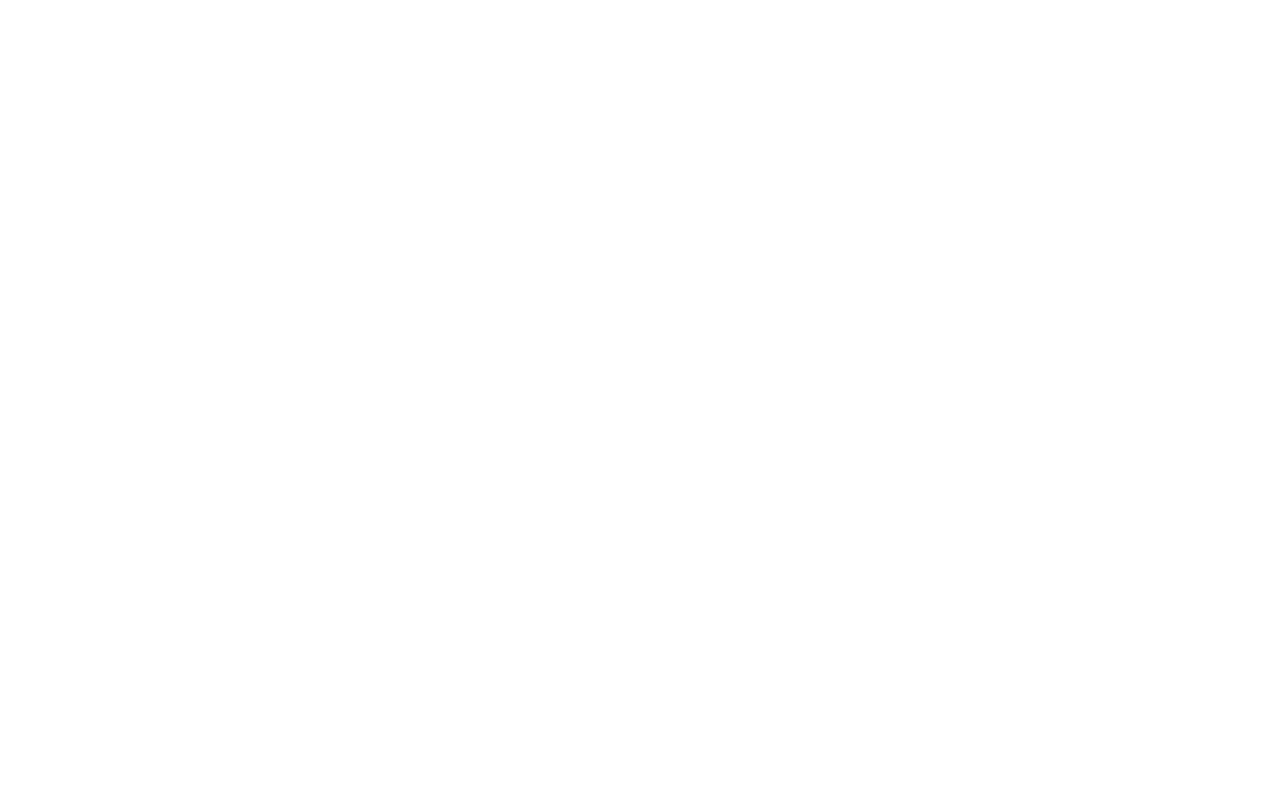
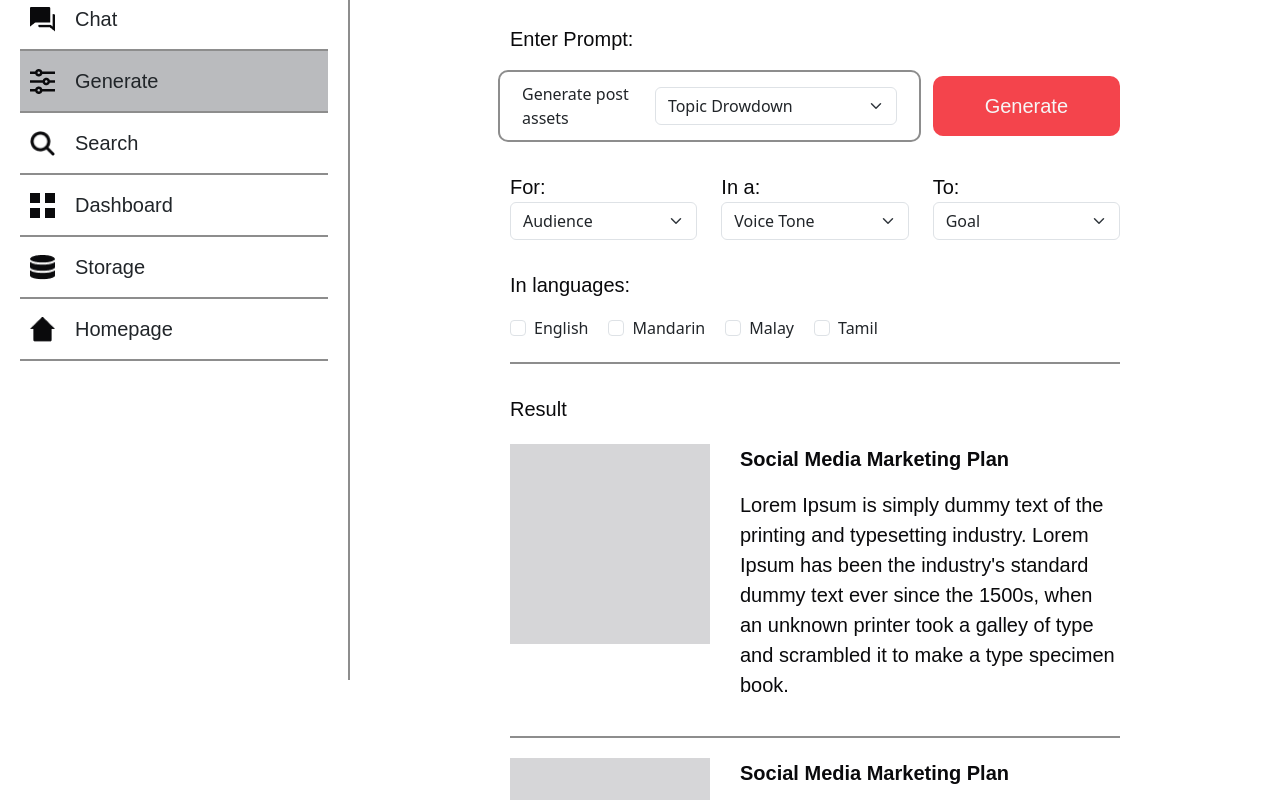
Before and after one commit to ramaiswara98/berlayar-ui, a React (Create React App) app: page /generate in a window 1280 px wide. Before the commit this address had no page. Shown: the part 120-920 px from the top of the page. Before the commit the page ends 800 px from the top, so only its background shows below. Built offline with nearby package versions, Linux system fonts and the light colour scheme.

Commit message:
Add Generate Page for website view

```diff
--- a/src/App.js
+++ b/src/App.js
@@ -9,6 +9,7 @@ import Login from "./pages/Login/Login";
 import SignUp from "./pages/SignUp/SignUp";
 import Dashboard from "./pages/Dashboard/Dashboard";
 import AdminPage from "./component/AdminPage/AdminPage";
+import Generate from "./pages/Generate/Generate";
 
 function App() {
   return (
@@ -58,6 +59,15 @@ function App() {
         }
         />
     </Routes>
+    <Routes>
+      <Route
+        exact
+        path="/generate"
+        element={
+          <AdminPage content={<Generate/> } page={'generate'}/>
+        }
+        />
+    </Routes>
    </Router>
   );
 }
--- a/src/component/AdminPage/AdminPage.css
+++ b/src/component/AdminPage/AdminPage.css
@@ -3,6 +3,7 @@
 }
 .left-side{
     width: 100%;
+    margin-left: 350px;
 }
 .content{
     padding: 20px 120px;
--- a/src/component/SideBar/SideBar.css
+++ b/src/component/SideBar/SideBar.css
@@ -2,6 +2,7 @@
     width: 350px;
     height: 100vh;
     border-right: 2px solid #8D8D8D;
+    position:fixed;
 }
 
 .active{
--- a/src/component/SideBar/SideBar.js
+++ b/src/component/SideBar/SideBar.js
@@ -1,4 +1,5 @@
 import React from 'react'
+import { useNavigate } from 'react-router-dom'
 
 import './SideBar.css'
 import LogoBlack from '../../assets/images/logo-black.png'
@@ -10,7 +11,13 @@ import IcStorage from '../../assets/icon/ic_database.png'
 import IcHome from '../../assets/icon/ic_home.png'
 
 function SideBar(props) {
-  const active = "active"
+
+  const navigate = useNavigate();
+
+  const goto = (path) => {
+    navigate(path)
+  }
+
   const selectedPage = (currentPage, menuPage)=> {
     if(currentPage === menuPage){
       return 'active'
@@ -18,32 +25,31 @@ function SideBar(props) {
       return ''
     }
   }
-  console.log(props.page)
   return (
     <div className='sidebar'>
       <div className='menu'>
         <img className='menu-logo' src={LogoBlack} alt='logo-black'/>
-        <div className={"menu-item "}>
+        <div className={"menu-item "} onClick={() => goto('/chat')}>
           <img src={IcChat} alt='Icon Chat' className='menu-item-icon'/>
           <p className='menu-item-text'>Chat</p>
         </div>
-        <div className={"menu-item "+selectedPage(props.page,'generate')}>
+        <div className={"menu-item "+selectedPage(props.page,'generate')}  onClick={() => goto('/generate')}>
           <img src={IcGenerate} alt='Icon Generate' className='menu-item-icon'/>
           <p className='menu-item-text'>Generate</p>
         </div>
-        <div className={"menu-item "+selectedPage(props.page,'search')}>
+        <div className={"menu-item "+selectedPage(props.page,'search')}  onClick={() => goto('/search')}>
           <img src={IcSearch} alt='Icon Search' className='menu-item-icon'/>
           <p className='menu-item-text'>Search</p>
         </div>
-        <div className={"menu-item "+selectedPage(props.page,'dashboard')}>
+        <div className={"menu-item "+selectedPage(props.page,'dashboard')}  onClick={() => goto('/dashboard')}>
           <img src={IcDashboard} alt='Icon Dashboard' className='menu-item-icon'/>
           <p className='menu-item-text'>Dashboard</p>
         </div>
-        <div className={"menu-item "+selectedPage(props.page,'storage')}>
+        <div className={"menu-item "+selectedPage(props.page,'storage')}  onClick={() => goto('/storage')}>
           <img src={IcStorage} alt='Icon Storage' className='menu-item-icon'/>
           <p className='menu-item-text'>Storage</p>
         </div>
-        <div className={"menu-item "+selectedPage(props.page,'homepage')}>
+        <div className={"menu-item "+selectedPage(props.page,'homepage')}  onClick={() => goto('/homepage')}>
           <img src={IcHome} alt='Icon Home' className='menu-item-icon'/>
           <p className='menu-item-text'>Homepage</p>
         </div>
--- /dev/null
+++ b/src/pages/Generate/Generate.css
@@ -0,0 +1,67 @@
+.generate-container{
+    padding: 30px 40px;
+}
+
+.generate-second-row{
+    margin-top: 30px;
+}
+.generate-second-row p{
+    margin: 0;
+}
+
+.generate-third-row{
+    margin-top: 30px;
+    border-bottom: 2px solid #8D8D8D;
+    padding-bottom: 20px;
+}
+
+.normal-text{
+    color: #0A0A0C;
+    font-size: 20px;
+    font-weight: 400;
+    font-family: 'Outfit', sans-serif;
+}
+.generate-box-container{
+    display: flex;
+    justify-content: space-between;
+    align-items: center;
+}
+.generate-box{
+    border: 2px solid #8D8D8D;
+    border-radius: 10px;
+    padding: 10px 10px;
+    display: flex;
+    align-items: center;
+}
+
+.generate-box-text{
+    margin: 0;
+}
+
+.generate-checkbox-container{
+    display: flex
+}
+
+.form-check{
+    margin-right: 20px;
+}
+
+.result-card{
+    display: flex;
+    padding-bottom: 20px;
+    border-bottom:  2px solid #8D8D8D;
+    margin-top: 20px;
+}
+
+.generate-four-row{
+    margin-top: 30px;
+}
+
+.result-card img{
+    width: 200px;
+    height: 200px;
+}
+
+.result-content{
+    margin-left: 30px;
+}
--- /dev/null
+++ b/src/pages/Generate/Generate.js
@@ -0,0 +1,136 @@
+import React from 'react'
+
+import './Generate.css'
+import Button from '../../shared_component/Button/Button'
+import ImagePlaceholder from '../../assets/images/img_placeholder.png'
+
+function Generate() {
+  return (
+    <div className='generate-container'>
+      <div>
+        <p className='normal-text'>Enter Prompt:</p>
+        <div className='generate-box-container row'>
+          <div className='col-8'>
+          <div className='generate-box row'>
+            <div className='col-4'>
+            <p className='generate-box-text'>Generate post assets</p>
+            </div>
+            <div className='col-8'>
+            <select class="form-select" aria-label="Default select example">
+              <option selected>Topic Drowdown</option>
+              <option value="1">One</option>
+              <option value="2">Two</option>
+              <option value="3">Three</option>
+            </select>
+            </div>
+          </div>
+          </div>
+          <div className='col-4'>
+          <Button text={'Generate'} primary={true} padding={'15px 10px'} width={"100%"}/>
+          </div>
+        </div>
+      </div>
+      <div className='row generate-second-row'>
+        <div className='col-4'>
+          <p className='normal-text'>For:</p>
+          <select class="form-select" aria-label="Default select example">
+              <option selected>Audience</option>
+              <option value="1">One</option>
+              <option value="2">Two</option>
+              <option value="3">Three</option>
+            </select>
+        </div>
+        <div className='col-4'>
+          <p className='normal-text'>In a:</p>
+          <select class="form-select" aria-label="Default select example">
+              <option selected>Voice Tone</option>
+              <option value="1">One</option>
+              <option value="2">Two</option>
+              <option value="3">Three</option>
+            </select>
+        </div>
+        <div className='col-4'>
+          <p className='normal-text'>To:</p>
+          <select class="form-select" aria-label="Default select example">
+              <option selected>Goal</option>
+              <option value="1">One</option>
+              <option value="2">Two</option>
+              <option value="3">Three</option>
+            </select>
+        </div>
+      </div>
+
+      <div className='generate-third-row'>
+        <p className='normal-text'>In languages:</p>
+        <div className='generate-checkbox-container'>
+          <div class="form-check">
+            <input class="form-check-input" type="checkbox" value="" id="flexCheckDefault"/>
+            <label class="form-check-label" for="flexCheckDefault">
+              English
+            </label>
+          </div>
+          <div class="form-check">
+            <input class="form-check-input" type="checkbox" value="" id="flexCheckDefault"/>
+            <label class="form-check-label" for="flexCheckDefault">
+              Mandarin
+            </label>
+          </div>
+          <div class="form-check">
+            <input class="form-check-input" type="checkbox" value="" id="flexCheckDefault"/>
+            <label class="form-check-label" for="flexCheckDefault">
+              Malay
+            </label>
+          </div>
+          <div class="form-check">
+            <input class="form-check-input" type="checkbox" value="" id="flexCheckDefault"/>
+            <label class="form-check-label" for="flexCheckDefault">
+              Tamil
+            </label>
+          </div>
+        </div>
+      </div>
+
+      <div className='generate-four-row'>
+        <p className='normal-text'>Result</p>
+        <div className='result-card'>
+          <img src={ImagePlaceholder}  alt="result"/>
+          <div className='result-content'>
+            <p className='normal-text'><b>Social Media Marketing Plan</b></p>
+            <p className='normal-text'>Lorem Ipsum is simply dummy text of the printing and typesetting industry. Lorem Ipsum has been the industry's standard dummy text ever since the 1500s, when an unknown printer took a galley of type and scrambled it to make a type specimen book.</p>
+          </div>
+        </div>
+        <div className='result-card'>
+          <img src={ImagePlaceholder}  alt="result"/>
+          <div className='result-content'>
+            <p className='normal-text'><b>Social Media Marketing Plan</b></p>
+            <p className='normal-text'>Lorem Ipsum is simply dummy text of the printing and typesetting industry. Lorem Ipsum has been the industry's standard dummy text ever since the 1500s, when an unknown printer took a galley of type and scrambled it to make a type specimen book.</p>
+          </div>
+        </div>
+        <div className='result-card'>
+          <img src={ImagePlaceholder}  alt="result"/>
+          <div className='result-content'>
+            <p className='normal-text'><b>Social Media Marketing Plan</b></p>
+            <p className='normal-text'>Lorem Ipsum is simply dummy text of the printing and typesetting industry. Lorem Ipsum has been the industry's standard dummy text ever since the 1500s, when an unknown printer took a galley of type and scrambled it to make a type specimen book.</p>
+          </div>
+        </div>
+        <div className='result-card'>
+          <img src={ImagePlaceholder}  alt="result"/>
+          <div className='result-content'>
+            <p className='normal-text'><b>Social Media Marketing Plan</b></p>
+            <p className='normal-text'>Lorem Ipsum is simply dummy text of the printing and typesetting industry. Lorem Ipsum has been the industry's standard dummy text ever since the 1500s, when an unknown printer took a galley of type and scrambled it to make a type specimen book.</p>
+          </div>
+        </div>
+        <div className='result-card'>
+          <img src={ImagePlaceholder}  alt="result"/>
+          <div className='result-content'>
+            <p className='normal-text'><b>Social Media Marketing Plan</b></p>
+            <p className='normal-text'>Lorem Ipsum is simply dummy text of the printing and typesetting industry. Lorem Ipsum has been the industry's standard dummy text ever since the 1500s, when an unknown printer took a galley of type and scrambled it to make a type specimen book.</p>
+          </div>
+        </div>
+
+      </div>
+    </div>
+  )
+}
+
+export default Generate
```
Also changed, not shown: src/assets/images/img_placeholder.png (added).
